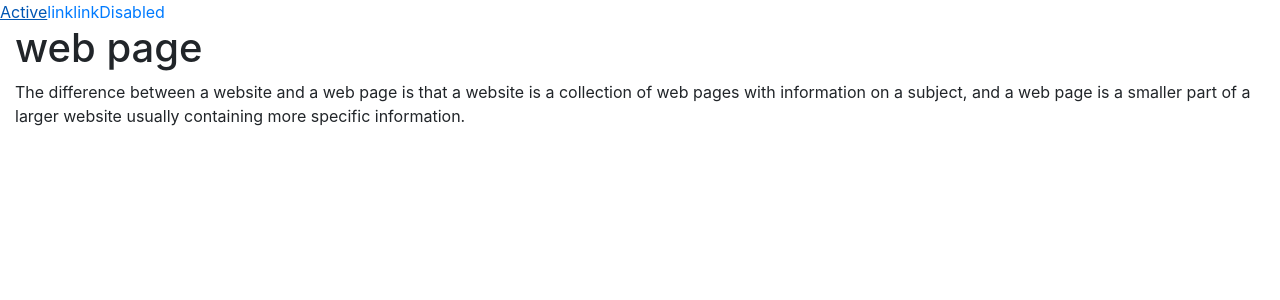
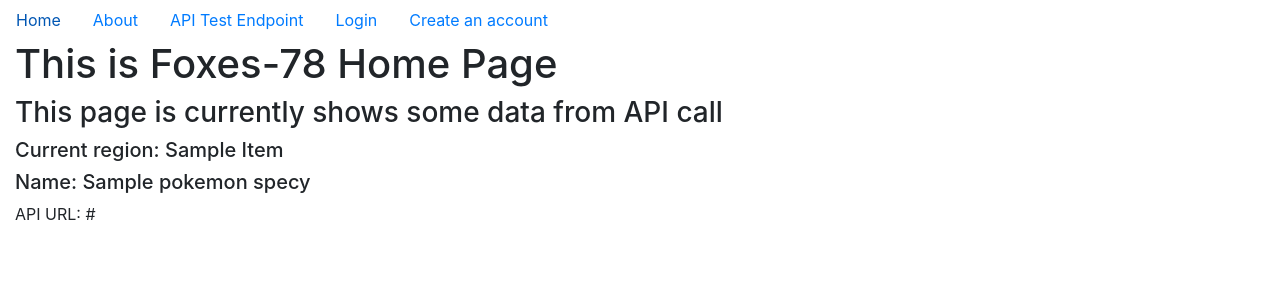
Before and after one commit to shasha263/week6day2Flask, a Flask app: page / in a window 1280 px wide. Shown: the top 300 px of the page. Run offline with Flask 2, Linux system fonts and the light colour scheme; a database or web service that is not in the repository returns one stand-in record (values such as "Sample title"); data that the repository does not hold is empty; some libraries are stand-ins or nearby versions.

Commit message:
1st day 2nd half

```diff
--- a/app/__init__.py
+++ b/app/__init__.py
@@ -1,7 +1,13 @@
 from flask import Flask
 from config import Config
+
+from .api.routes import api
+from .auth.routes import auth
 
 app=Flask(__name__)
 app.config.from_object(Config)
 
+app.register_blueprint(api)
+app.register_blueprint(auth)
+
 from . import routes
--- a/app/routes.py
+++ b/app/routes.py
@@ -3,10 +3,24 @@ from flask import render_template
 
 
 @app.route('/')
+def home():
+    import requests as r
+    data=r.get('https://pokeapi.co/api/v2/pokedex/hoenn')
+    if data.status_code==200:
+        data=data.json()
+        context={
+            'name':data['name'].title(),
+            'poke':data['pokemon_entries']
+        }
 
-def home():
-    return render_template('index.html')
+    return render_template('index.html',**context)
 
 @app.route('/about')
 def about():
-    return render_template('about.html')
+    context={
+        'teacher':'Sam',
+        'students':['Shasha','Arefin','Nujbah', 'Nashita', 'Ibrahim'],
+        'classname':'Fox78'}
+
+
+    return render_template('components/about.html',**context)
--- a/app/templates/components/layout.html
+++ b/app/templates/components/layout.html
@@ -10,12 +10,17 @@
     <link rel="stylesheet" href="https://stackpath.bootstrapcdn.com/bootstrap/4.3.1/css/bootstrap.min.css" integrity="sha384-ggOyR0iXCbMQv3Xipma34MD+dH/1fQ784/j6cY/iJTQUOhcWr7x9JvoRxT2MZw1T" crossorigin="anonymous">
   </head>
   <body>
-    <nav class="nav">
-        <a class="nav link active" href="#">Active </a>
-        <a class="nav link" href="#">link </a>
-        <a class="nav link" href="#">link </a>
-        <a class="nav link disable" href="#">Disabled </a>
-      </nav>
+    <nav class="nav" nav-pills nav-fill>
+      <a class="nav-link" href="{{url_for('home')}}">Home</a>
+      <a class="nav-link" href="{{url_for('about')}}">About</a>
+      <a class="nav-link" href="{{url_for('api.test')}}">API Test Endpoint </a>
+      <a class="nav-link" href="{{url_for('auth.signin')}}">Login</a>
+      <a class="nav-link" href="{{url_for('auth.signup')}}">Create an account</a>
+
+
+
+    </nav>
+
 
 <div class="container-fluid">
 {% block content%}
--- a/app/templates/index.html
+++ b/app/templates/index.html
@@ -1,9 +1,12 @@
 {% extends 'components/layout.html'%}
+{% block title %} Homepage {% endblock title%}
+{% block content%}
+<h1>This is Foxes-78 Home Page</h1>
+<h3>This page is currently shows some data from API call</h3>
+<h5>Current region: {{name}}</h5>
+{%for pokemon in poke%}
+<h5>Name: {{pokemon['pokemon_species']['name']}}</h5>
+<p>API URL: {{pokemon['pokemon_species']['url']}}</p>
 
-{% block title %} Homepage {% endblock title%}
-
-{% block content%}
-<h1>web page</h1>
-<p>The difference between a website and a web page is that a website is a collection of web pages with information on a subject, and a web page is a smaller part of a larger website usually containing more specific information.</p>
-
+{%endfor%}
 {%endblock content%}
--- a/requirements.txt
+++ b/requirements.txt
@@ -1,7 +1,13 @@
+certifi==2021.10.8
+charset-normalizer==2.0.9
 click==8.0.3
 colorama==0.4.4
 Flask==2.0.2
+idna==3.3
 itsdangerous==2.0.1
 Jinja2==3.0.3
 MarkupSafe==2.0.1
+python-dotenv==0.19.2
+requests==2.26.0
+urllib3==1.26.7
 Werkzeug==2.0.2
```
Also changed, not shown: app/api/routes.py (added, +7 -0 lines), app/auth/auth.templates/signin.html (added, +7 -0 lines), app/auth/auth.templates/signup.html (added, +7 -0 lines), app/auth/routes.py (added, +13 -0 lines), app/templates/components/about.html (+11 -5 lines).
